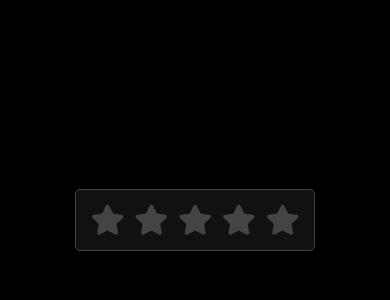
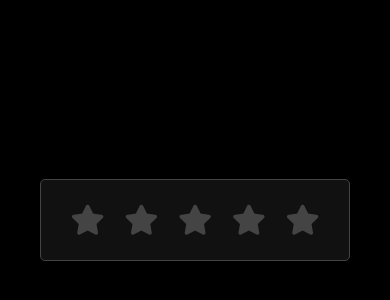
Before and after one commit to csooo/rt, a React (Create React App) app in the folder rt/: page / in a window 390 px wide. Shown: the part 202-502 px from the top of the page. Built offline with nearby package versions, Linux system fonts and the light colour scheme.

Commit message:
Update App.css

```diff
--- a/rt/src/App.css
+++ b/rt/src/App.css
@@ -166,64 +166,7 @@ form .btn button:hover{
     font-size: 30px;
   }
   }
-  @media (max-width: 500px) {
 
-  /* Content Width */
-  .container {
-    width: 90%;
-    max-width: 500px;
-  }
-
-  /* Padding/Margins */
-  .container {
-    padding: 10px;
-  }
-
-  section {
-    margin: 20px 0;
-  }
-
-  /* Text Sizing */
-  body {
-    font-size: 14px;
-  }
-
-  h1 {
-    font-size: 1.5em;
-  }
-
-  /* Buttons & Inputs */
-  .btn button {
-    min-height: 40px;
-    font-size: 18px;
-    padding: 12px;
-  }
-
-  input[type="text"] {
-    padding: 12px 16px;
-    font-size: 16px;
-  }
-
-}
-
-/* Star Widget Adjustments */
-.star-widget label {
-  padding: 5px; /* Tighter spacing */
-}
-
-/* Safe Fallback Styles */
-body {
-  line-height: 1.5;
-}
-
-section {
-  padding: 20px 0;
-}
-
-img {
-  max-width: 100%;
-  height: auto;
-}
   @media only screen and (max-width: 360px) {
     .container {
       padding: 10px 15px;
@@ -236,6 +179,8 @@ img {
       display: block;
     }
     }
+
+
     @media only screen and (max-width: 320px) {
       .container {
         padding: 10px 15px;
```
